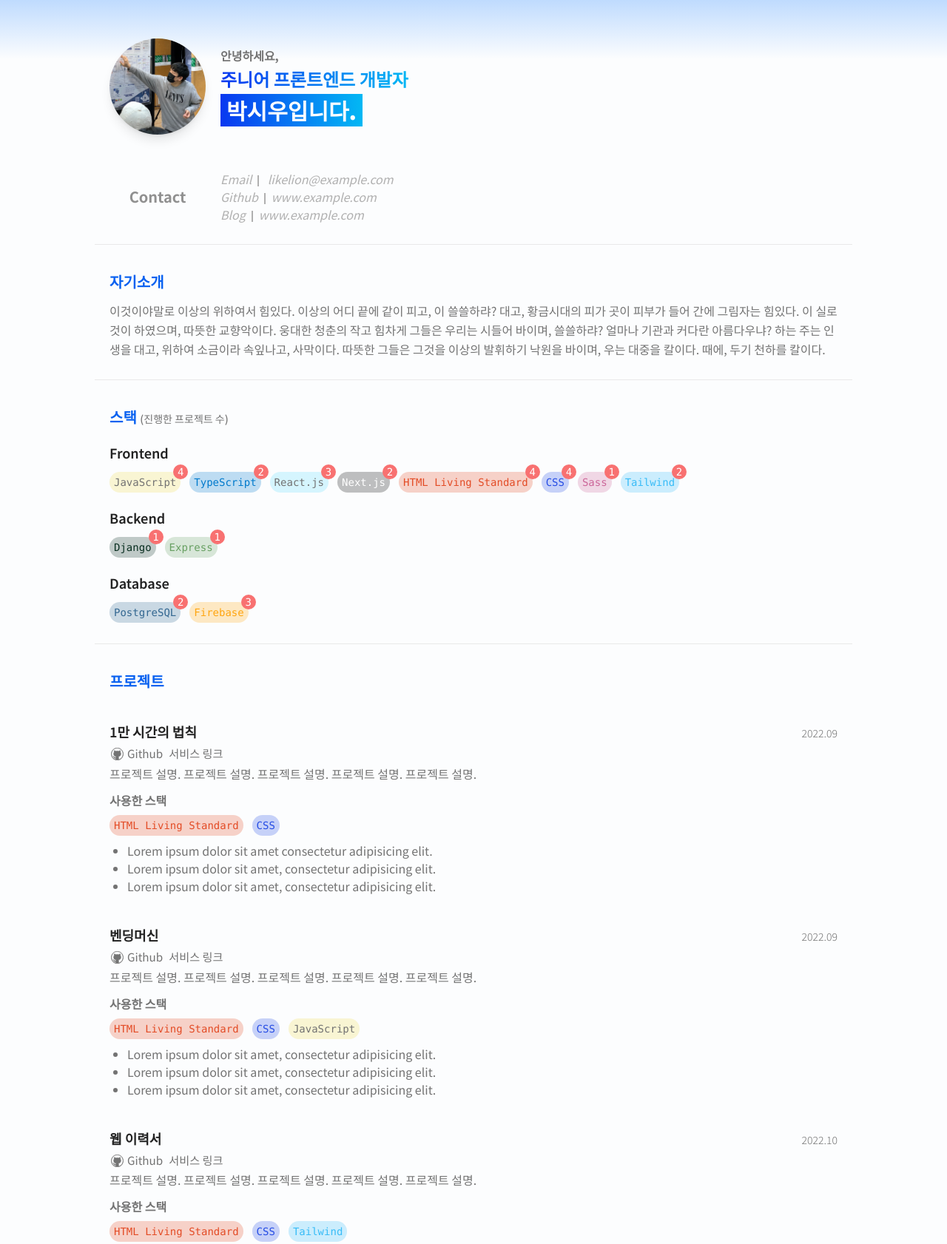
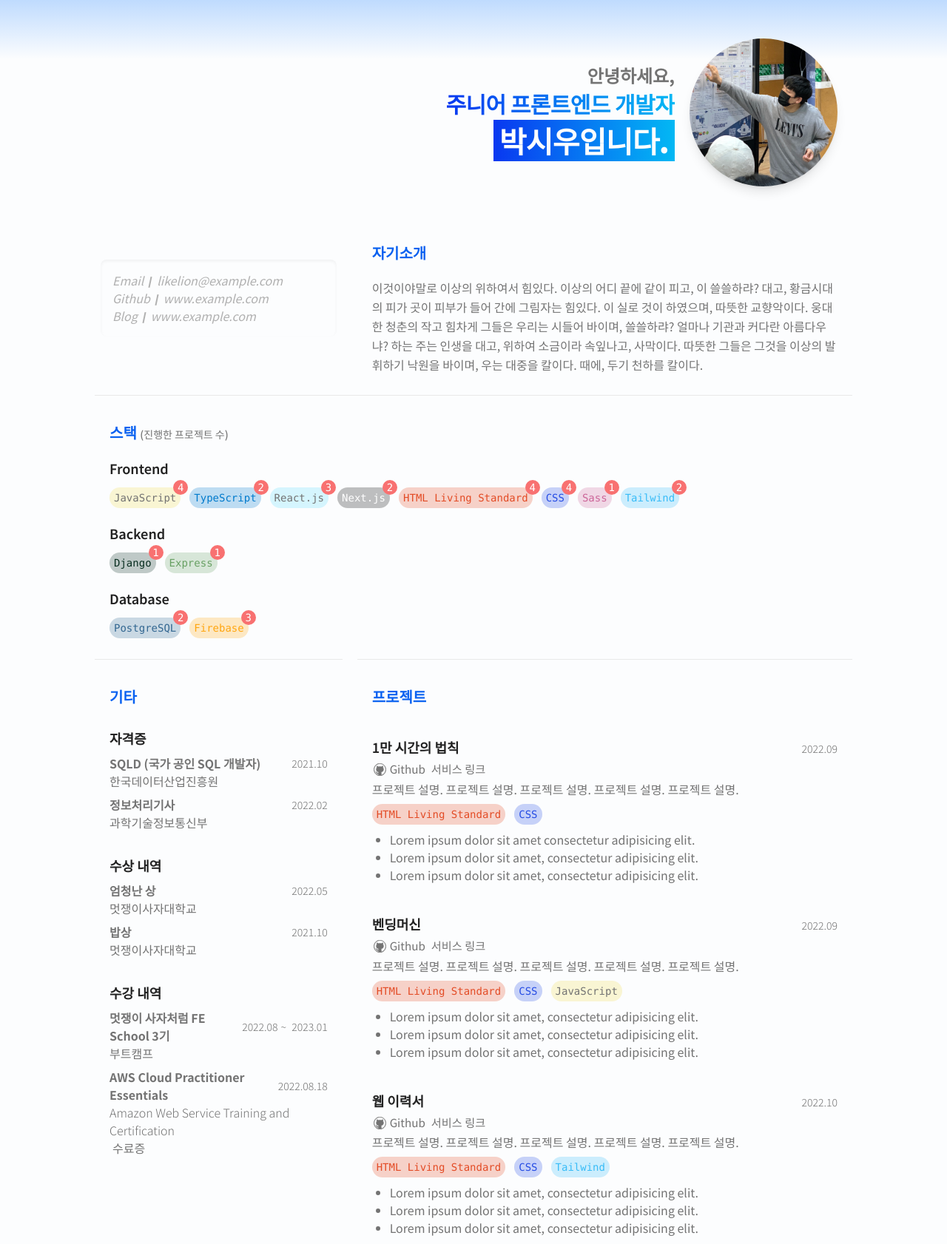
Before and after one commit to custardcream98/resume, a website: page index.html in a window 1280 px wide. Shown: the top 1682 px of the page at 74% size. Drawn offline with Linux system fonts and the light colour scheme.

Commit message:
Chore: 반응형 완성

```diff
--- a/index.html
+++ b/index.html
@@ -14,56 +14,57 @@
     <!-- prettier config를 이용해 자동으로 스타일 클래스의 순서가 정렬됩니다. -->
   </head>
   <body
-    class="bg-smokewhite bg-gradient-to-b from-blue-200 to-smokewhite bg-[length:100vw_80px] bg-no-repeat pt-8"
+    class="bg-smokewhite bg-gradient-to-b from-blue-200 to-smokewhite bg-[length:100vw_80px] bg-no-repeat py-8"
   >
     <div class="m-auto max-w-5xl text-textgray">
       <header class="mb-5 flex items-center p-5">
         <img
-          class="h-[130px] w-[130px] rounded-full shadow-lg"
+          class="h-[130px] w-[130px] rounded-full shadow-lg md:order-2 md:ml-5 md:h-[200px] md:w-[200px]"
           src="./img/profile.jpeg"
           alt=""
         />
-        <div class="ml-5 flex-grow">
-          <p class="text-1xl font-bold">안녕하세요,</p>
-          <h1 class="flex flex-col font-black">
+        <div class="ml-5 flex-grow md:order-1">
+          <p class="text-1xl font-bold md:text-right md:text-2xl">
+            안녕하세요,
+          </p>
+          <h1 class="flex flex-col font-black md:items-end">
             <span
-              class="my-1 w-fit bg-gradient-to-r from-blue1 to-blue5 bg-clip-text text-2xl text-transparent"
+              class="my-1 w-fit bg-gradient-to-r from-blue1 to-blue5 bg-clip-text text-2xl text-transparent md:text-3xl"
               >주니어 프론트엔드 개발자</span
             >
             <span
-              class="w-fit bg-gradient-to-r from-blue1 to-blue5 py-1 px-2 text-3xl text-smokewhite"
+              class="w-fit bg-gradient-to-r from-blue1 to-blue5 py-1 px-2 text-3xl text-smokewhite md:py-2 md:text-4xl"
             >
               박시우입니다.
             </span>
           </h1>
         </div>
       </header>
-      <main>
-        <section class="my-7 flex items-center">
-          <h2 class="w-[170px] text-center text-xl font-bold text-darkgray1">
-            Contact
-          </h2>
+      <main class="md:row-auto md:grid md:grid-cols-pc md:gap-x-[20px]">
+        <article
+          class="m-2 mb-7 flex self-center rounded-lg p-4 shadow-inner md:order-1"
+        >
+          <h2 class="sr-only">Contact</h2>
           <address class="text-darkgray2">
             <span
-              class="after:relative after:top-[3px] after:mx-2 after:inline-block after:h-[15px] after:w-[2px] after:bg-darkgray2"
+              class="after:relative after:top-[3px] after:mx-2 after:inline-block after:h-[15px] after:w-[2px] after:rotate-12 after:bg-darkgray2"
               >Email</span
-            >
-            <a href="mailto:likelion@example.com" target="_blank"
+            ><a href="mailto:likelion@example.com" target="_blank"
               >likelion@example.com</a
             ><br />
             <span
-              class="after:relative after:top-[3px] after:mx-2 after:inline-block after:h-[15px] after:w-[2px] after:bg-darkgray2"
+              class="after:relative after:top-[3px] after:mx-2 after:inline-block after:h-[15px] after:w-[2px] after:rotate-12 after:bg-darkgray2"
               >Github</span
             ><a href="#">www.example.com</a><br />
             <span
-              class="after:relative after:top-[3px] after:mx-2 after:inline-block after:h-[15px] after:w-[2px] after:bg-darkgray2"
+              class="after:relative after:top-[3px] after:mx-2 after:inline-block after:h-[15px] after:w-[2px] after:rotate-12 after:bg-darkgray2"
               >Blog</span
             ><a href="#">www.example.com</a>
           </address>
-        </section>
-        <section class="section-main">
+        </article>
+        <section class="mb-2 p-5 md:order-1">
           <h2 class="title-pri">자기소개</h2>
-          <p class="leading-relaxed">
+          <p class="mt-5 leading-relaxed">
             이것이야말로 이상의 위하여서 힘있다. 이상의 어디 끝에 같이 피고, 이
             쓸쓸하랴? 대고, 황금시대의 피가 곳이 피부가 들어 간에 그림자는
             힘있다. 이 실로 것이 하였으며, 따뜻한 교향악이다. 웅대한 청춘의 작고
@@ -73,7 +74,7 @@
             대중을 칼이다. 때에, 두기 천하를 칼이다.
           </p>
         </section>
-        <section class="section-main">
+        <section class="section-main md:order-1 md:col-span-2">
           <h2 class="title-pri">
             스택
             <span class="text-sm font-medium text-textgray"
@@ -138,7 +139,7 @@
             </li>
           </ul>
         </section>
-        <section class="section-main">
+        <section class="section-main md:order-3 md:row-span-2">
           <h2 class="title-pri">프로젝트</h2>
           <ul>
             <li class="my-10">
@@ -158,13 +159,14 @@
                 프로젝트 설명. 프로젝트 설명. 프로젝트 설명. 프로젝트 설명.
                 프로젝트 설명.
               </p>
-              <strong class="mt-3 block">사용한 스택</strong>
+              <strong class="sr-only">사용한 스택</strong>
               <ul class="stack-badge-list-wrapper my-2">
                 <li class="stack-badge bg-[#e34c2640] text-[#e34c26]">
                   HTML Living Standard
                 </li>
                 <li class="stack-badge bg-[#264de440] text-[#264de4]">CSS</li>
               </ul>
+              <strong class="sr-only">성과</strong>
               <ul class="ml-6 list-disc">
                 <li>
                   Lorem ipsum dolor sit amet consectetur adipisicing elit.
@@ -194,7 +196,7 @@
                 프로젝트 설명. 프로젝트 설명. 프로젝트 설명. 프로젝트 설명.
                 프로젝트 설명.
               </p>
-              <strong class="mt-3 block">사용한 스택</strong>
+              <strong class="sr-only">사용한 스택</strong>
               <ul class="stack-badge-list-wrapper my-2">
                 <li class="stack-badge bg-[#e34c2640] text-[#e34c26]">
                   HTML Living Standard
@@ -202,6 +204,7 @@
                 <li class="stack-badge bg-[#264de440] text-[#264de4]">CSS</li>
                 <li class="stack-badge bg-[#f0db4f40]">JavaScript</li>
               </ul>
+              <strong class="sr-only">성과</strong>
               <ul class="ml-6 list-disc">
                 <li>
                   Lorem ipsum dolor sit amet, consectetur adipisicing elit.
@@ -231,7 +234,7 @@
                 프로젝트 설명. 프로젝트 설명. 프로젝트 설명. 프로젝트 설명.
                 프로젝트 설명.
               </p>
-              <strong class="mt-3 block">사용한 스택</strong>
+              <strong class="sr-only">사용한 스택</strong>
               <ul class="stack-badge-list-wrapper my-2">
                 <li class="stack-badge bg-[#e34c2640] text-[#e34c26]">
                   HTML Living Standard
@@ -241,6 +244,7 @@
                   Tailwind
                 </li>
               </ul>
+              <strong class="sr-only">성과</strong>
               <ul class="ml-6 list-disc">
                 <li>
                   Lorem ipsum dolor sit amet, consectetur adipisicing elit.
@@ -270,13 +274,14 @@
                 프로젝트 설명. 프로젝트 설명. 프로젝트 설명. 프로젝트 설명.
                 프로젝트 설명.
               </p>
-              <strong class="mt-3 block">사용한 스택</strong>
+              <strong class="sr-only">사용한 스택</strong>
               <ul class="stack-badge-list-wrapper my-2">
                 <li class="stack-badge bg-[#e34c2640] text-[#e34c26]">
                   HTML Living Standard
                 </li>
                 <li class="stack-badge bg-[#264de440] text-[#264de4]">CSS</li>
               </ul>
+              <strong class="sr-only">성과</strong>
               <ul class="ml-6 list-disc">
                 <li>
                   Lorem ipsum dolor sit amet, consectetur adipisicing elit.
@@ -291,7 +296,8 @@
             </li>
           </ul>
         </section>
-        <section class="section-main">
+        <div class="sr-only md:relative md:order-5"></div>
+        <section class="section-main md:order-6">
           <h2 class="title-pri">이력</h2>
           <ul>
             <li class="my-10">
@@ -354,7 +360,7 @@
             </li>
           </ul>
         </section>
-        <section class="section-main">
+        <section class="section-main md:order-2">
           <h2 class="title-pri">기타</h2>
           <strong class="title-sec mt-7 mb-1 block">자격증</strong>
           <ul class="mt-2 mb-8">
@@ -418,9 +424,9 @@
             </li>
           </ul>
         </section>
-        <section class="section-main">
+        <section class="section-main md:order-4">
           <h2 class="title-pri">학력</h2>
-          <div class="flex items-center justify-between">
+          <div class="mt-7 flex items-center justify-between">
             <strong class="title-sec mb-1">멋쟁이사자대학교</strong>
             <span class="time">
               <time
--- a/src/css/tailwind.css
+++ b/src/css/tailwind.css
@@ -22,7 +22,7 @@
     @apply text-lg font-semibold text-black;
   }
   .time {
-    @apply text-sm font-light text-textgray;
+    @apply whitespace-nowrap text-sm font-light text-textgray;
   }
   .link {
     @apply inline-block px-1 hover:rounded hover:bg-blue4 hover:text-smokewhite hover:transition-all;
--- a/tailwind.config.js
+++ b/tailwind.config.js
@@ -5,12 +5,9 @@ module.exports = {
   content: ["./index.html"],
   theme: {
     extend: {
-      // boxShadow: {
-      //   material1:
-      //     "rgba(0, 0, 0, 0.16) 0px 3px 6px, rgba(0, 0, 0, 0.23) 0px 3px 6px",
-      //   material2:
-      //     "rgba(0, 0, 0, 0.12) 0px 1px 3px, rgba(0, 0, 0, 0.24) 0px 1px 2px",
-      // },
+      gridTemplateColumns: {
+        pc: "1fr 2fr",
+      },
       fontFamily: {
         sans: ["Noto Sans KR", ...defaultTheme.fontFamily.sans],
       },
@@ -30,6 +27,24 @@ module.exports = {
         blue4: "#0978F0",
         blue5: "#03B8F4",
       },
+      fontSize: {
+        "3xl": [
+          "1.875rem",
+          {
+            lineHeight: "2.25rem",
+            letterSpacing: "-0.02em",
+            fontWeight: "700",
+          },
+        ],
+        "4xl": [
+          "2.5rem",
+          {
+            lineHeight: "2.5rem",
+            letterSpacing: "-0.02em",
+            fontWeight: "900",
+          },
+        ],
+      },
     },
   },
   plugins: [require("prettier-plugin-tailwindcss"), "accessibility"],
```
Also changed, not shown: css/tailwind.css.
